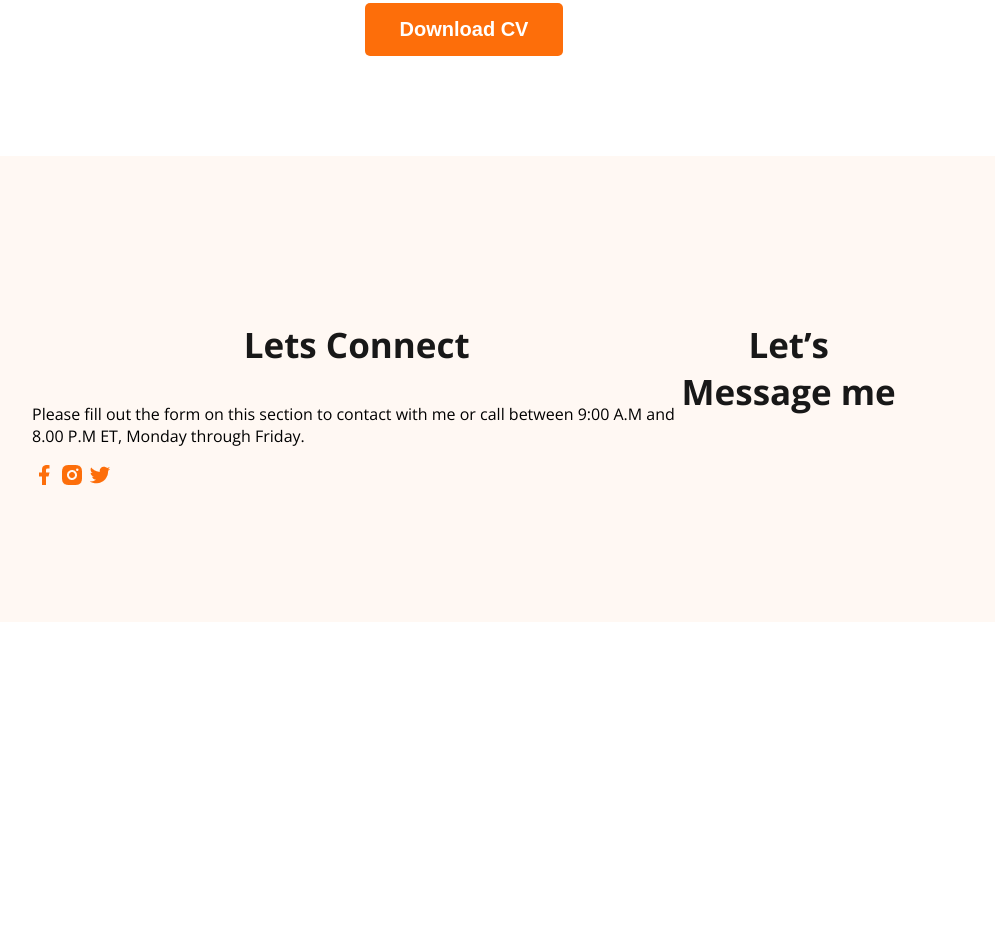
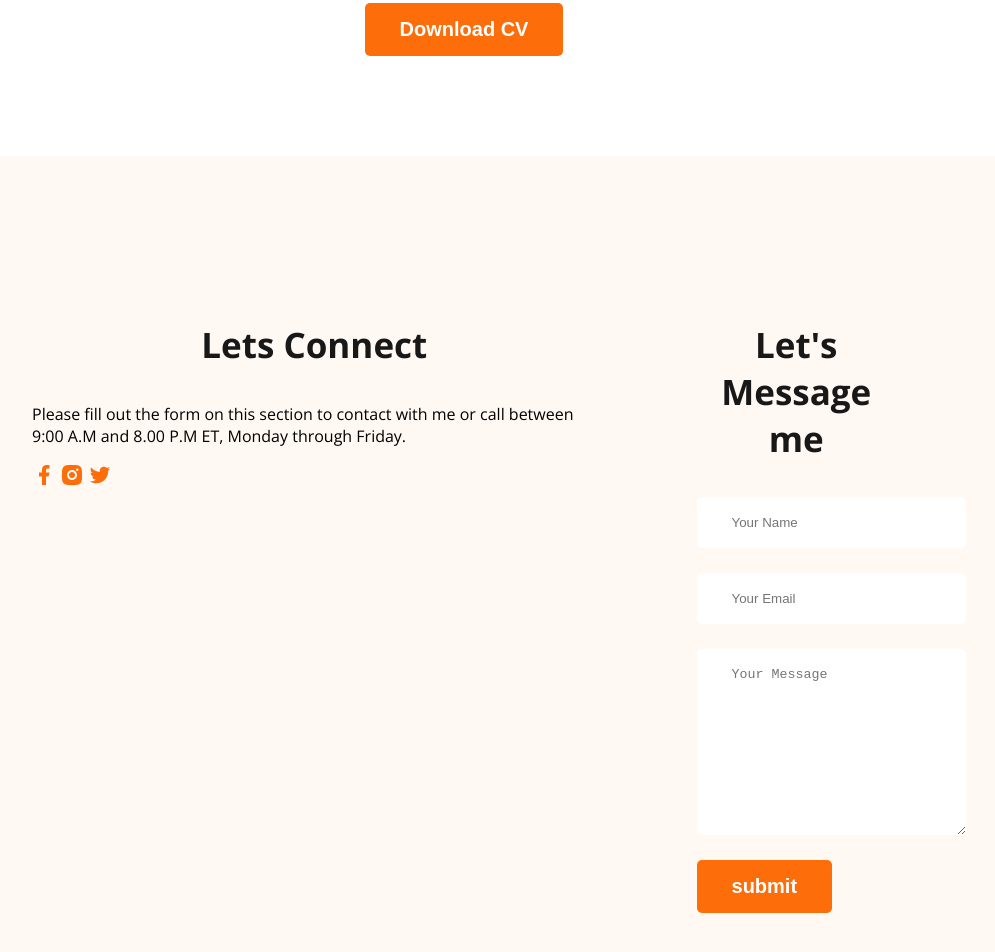
Before and after one commit to JoyRudraPaul/web-developer-portfolio, a plain HTML site: page index.html in a window 1280 px wide. Shown: the part 3182-4134 px from the top of the page, without its empty margins (176-1171 px from the left). Before the commit the page ends 3812 px from the top, so only its background shows below. Drawn offline with nearby package versions, Linux system fonts and the light colour scheme.

Commit message:
complete website

```diff
--- a/index.html
+++ b/index.html
@@ -165,15 +165,24 @@
     <footer>
         <div class="footer-column">
             <h3 class="section-title">Lets Connect</h3>
-            <p class="section-description">Please fill out the form on this section to contact with me or call between 9:00 A.M and 8.00 P.M ET,
+            <p class="section-description">Please fill out the form on this section to contact with me or call between
+                9:00 A.M and 8.00 P.M ET,
                 Monday through Friday.</p>
-                <div class="socile-links">
-                    <a href=""><img src="images/icons/facebook.png" alt=""></a>
-                    <a href=""><img src="images/icons/insta.png" alt=""></a>
-                    <a href=""><img src="images/icons/twitter.png" alt=""></a>
-                </div>
+            <div class="socile-links">
+                <a href=""><img src="images/icons/facebook.png" alt=""></a>
+                <a href=""><img src="images/icons/insta.png" alt=""></a>
+                <a href=""><img src="images/icons/twitter.png" alt=""></a>
+            </div>
         </div>
-        <h3 class="section-title">Let’s Message me</h3>
+        <div class="footer-column">
+            <h3 class="section-title">Let's Message me </h3>
+            <form class="contact" action="">
+                <input type="text" placeholder="Your Name">
+                <input type="email" placeholder="Your Email">
+                <textarea name="" id="" placeholder="Your Message" cols="30" rows="10"></textarea>
+                <input class="btn-primary" type="submit" value="submit">
+            </form>
+        </div>
     </footer>
 </body>
 
--- a/styles/portfolio.css
+++ b/styles/portfolio.css
@@ -184,16 +184,40 @@ main section {
     font-weight: 400;
     line-height: 28px;
 }
+
 .Resume-container hr {
     margin: 30px;
 }
+
 .download-cv {
     text-align: center;
     margin-top: 50px;
 }
-footer{
+
+footer {
     display: flex;
+    gap: 100px;
     background-color: #FFF8F3;
-    margin-top: 100px ;
+    margin-top: 100px;
     padding: 130px 200px;
 }
+.socile-links{
+    margin-right: 25px;
+}
+
+.footer-column {
+    width 50%;
+}
+
+.contact input[type="text"],
+.contact input[type="email"],
+textarea {
+    display: block;
+    margin-bottom: 25px;
+    padding: 18px 35px;
+    color: #757575;
+    border-radius: 5px;
+    background: var(--White-Color, #FFF);
+    border: 0;
+    width: 100%;
+}
```
